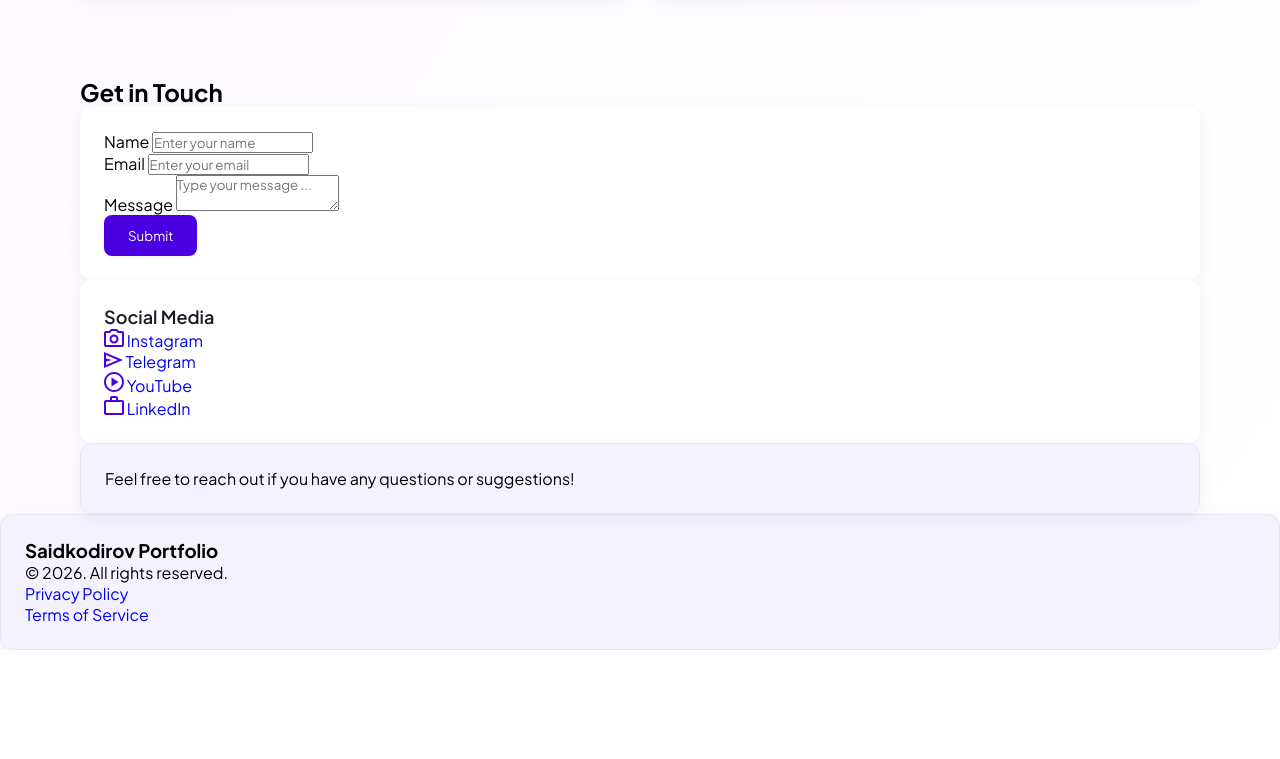
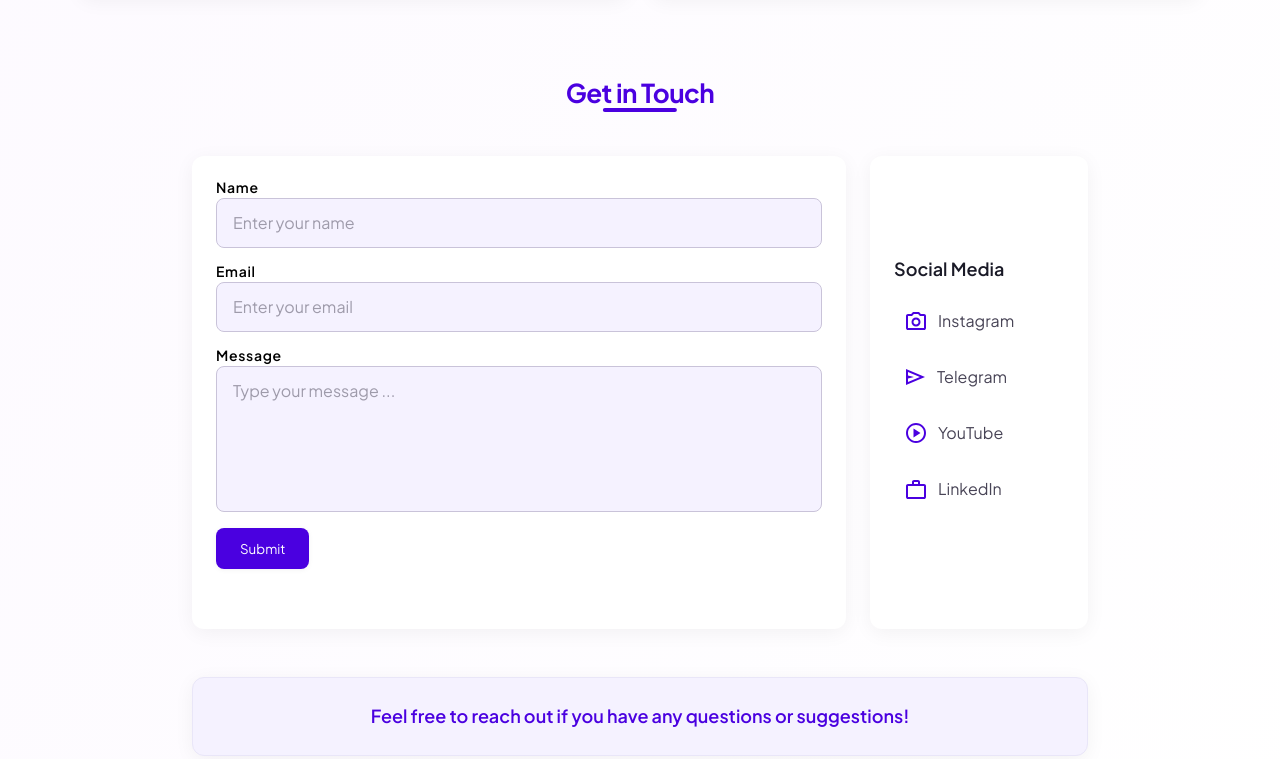
Before and after one commit to TolibjonD/habsida-portfolio, a plain HTML site: page index.html in a window 1280 px wide. Shown: the part 1436-2195 px from the top of the page. Before the commit the page ends 2086 px from the top, so only its background shows below. Drawn offline with Linux system fonts and the light colour scheme; a script that the page names is missing.

Commit message:
About and contact section styles added

```diff
--- a/style.css
+++ b/style.css
@@ -510,3 +510,219 @@ section:not(:first-of-type) {
   line-height: 25.2px;
   color: var(--color-primary);
 }
+
+.contact .contact__header {
+  display: flex;
+  align-items: center;
+  justify-content: center;
+}
+
+.contact .contact__header h1 {
+  font-weight: 700;
+  font-size: 26px;
+  line-height: 31.2px;
+  letter-spacing: -0.52px;
+  text-align: center;
+  color: var(--color-primary);
+  position: relative;
+}
+
+.contact h1::after {
+  content: "";
+  position: absolute;
+  width: 50%;
+  height: 4px;
+  border-radius: 999px;
+  background-color: currentColor;
+  left: 50%;
+  transform: translateX(-50%);
+  bottom: -4px;
+}
+
+.contact--grid {
+  width: 896px;
+  max-width: 896px;
+  display: grid;
+  grid-template-columns: 3fr 1fr;
+  gap: 48px 24px;
+  margin: 48px auto;
+}
+
+.contact--form {
+  display: flex;
+  flex-direction: column;
+  gap: 16px;
+  align-items: flex-start;
+}
+
+.contact--form .form--control {
+  width: 100%;
+  display: flex;
+  flex-direction: column;
+  gap: 4px;
+  justify-content: flex-start;
+  align-items: flex-start;
+}
+
+.contact--form label {
+  font-weight: 600;
+  font-size: 14px;
+  line-height: 14px;
+  letter-spacing: 0.7px;
+}
+
+.contact--form textarea {
+  height: 146px;
+  resize: none;
+}
+
+.contact--form :is(input, textarea) {
+  width: 100%;
+  border: 1px solid var(--color-border-strong);
+  background-color: var(--color-bg-input);
+  font-size: 16px;
+  line-height: 24px;
+  font-weight: 400;
+  outline: none;
+  border-radius: 8px;
+  padding: 12px 16px;
+}
+
+.contact--form :is(input, textarea):focus {
+  box-shadow: 0 0 0 4px var(--purple-150);
+}
+
+.contact--form :is(input, textarea)::placeholder {
+  color: #48445680;
+}
+
+.socials {
+  padding-top: 100px;
+}
+
+.socials .heading {
+  padding-bottom: 16px;
+}
+
+.contact--links {
+  display: flex;
+  flex-direction: column;
+  gap: 8px;
+}
+
+.contact--links li {
+  display: flex;
+  gap: 12px;
+  padding: 12px;
+  align-items: center;
+}
+
+.contact--links li a {
+  font-weight: 400;
+  font-size: 16px;
+  line-height: 24px;
+  color: var(--color-text-secondary);
+  transition: opacity 0.2s ease;
+}
+.contact--links li a:hover {
+  opacity: 0.75;
+}
+
+.contact-bottom {
+  grid-column: 1/-1;
+  display: flex;
+  justify-content: center;
+  align-items: center;
+}
+
+.contact-bottom p {
+  font-weight: 600;
+  font-size: 18px;
+  line-height: 28.8px;
+  color: var(--color-primary);
+}
+
+#formStatus {
+  margin: 0;
+  font-size: 14px;
+  min-height: 20px;
+}
+
+#formStatus.is-success {
+  color: green;
+}
+
+#formStatus.is-error {
+  color: red;
+}
+
+footer {
+  border-radius: 0px !important;
+  display: flex;
+  justify-content: center;
+  align-items: center;
+  flex-direction: column;
+  gap: 16px;
+  padding: 48px 40px !important;
+}
+
+footer h3 {
+  color: var(--color-text-primary);
+  font-weight: 800;
+  font-size: 14px;
+  line-height: 14px;
+  letter-spacing: 0.7px;
+}
+
+footer p {
+  font-weight: 400;
+  font-size: 16px;
+  line-height: 24px;
+  color: var(--color-primary);
+}
+
+footer ul {
+  display: flex;
+  justify-content: center;
+  align-items: center;
+  gap: 16px;
+}
+
+footer ul a {
+  font-weight: 400;
+  font-size: 16px;
+  line-height: 24px;
+  color: var(--color-text-pill);
+  transition: opacity 0.275 ease-out;
+}
+
+footer ul a:hover {
+  opacity: 0.75;
+}
+
+/* ANIMATIONS */
+@keyframes progress-fill {
+  from {
+    width: 0;
+  }
+  to {
+    width: var(--value);
+  }
+}
+
+nav.shown {
+  transform: scaleY(100%);
+}
+
+nav.hidden {
+  height: 0;
+  transform: scaleY(0);
+}
+
+.hidden {
+  display: none;
+}
+
+.shown {
+  display: block;
+}
```
